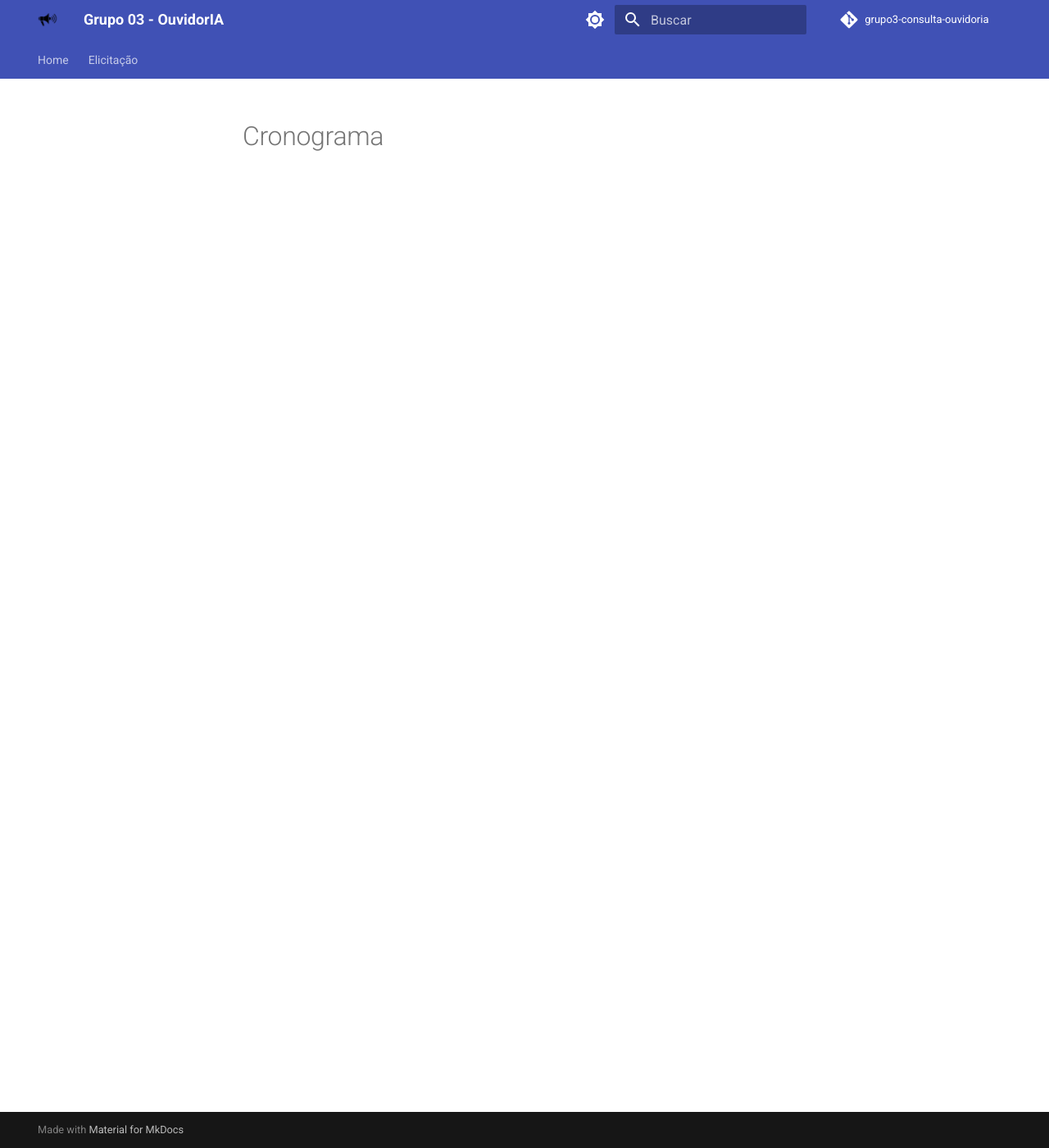
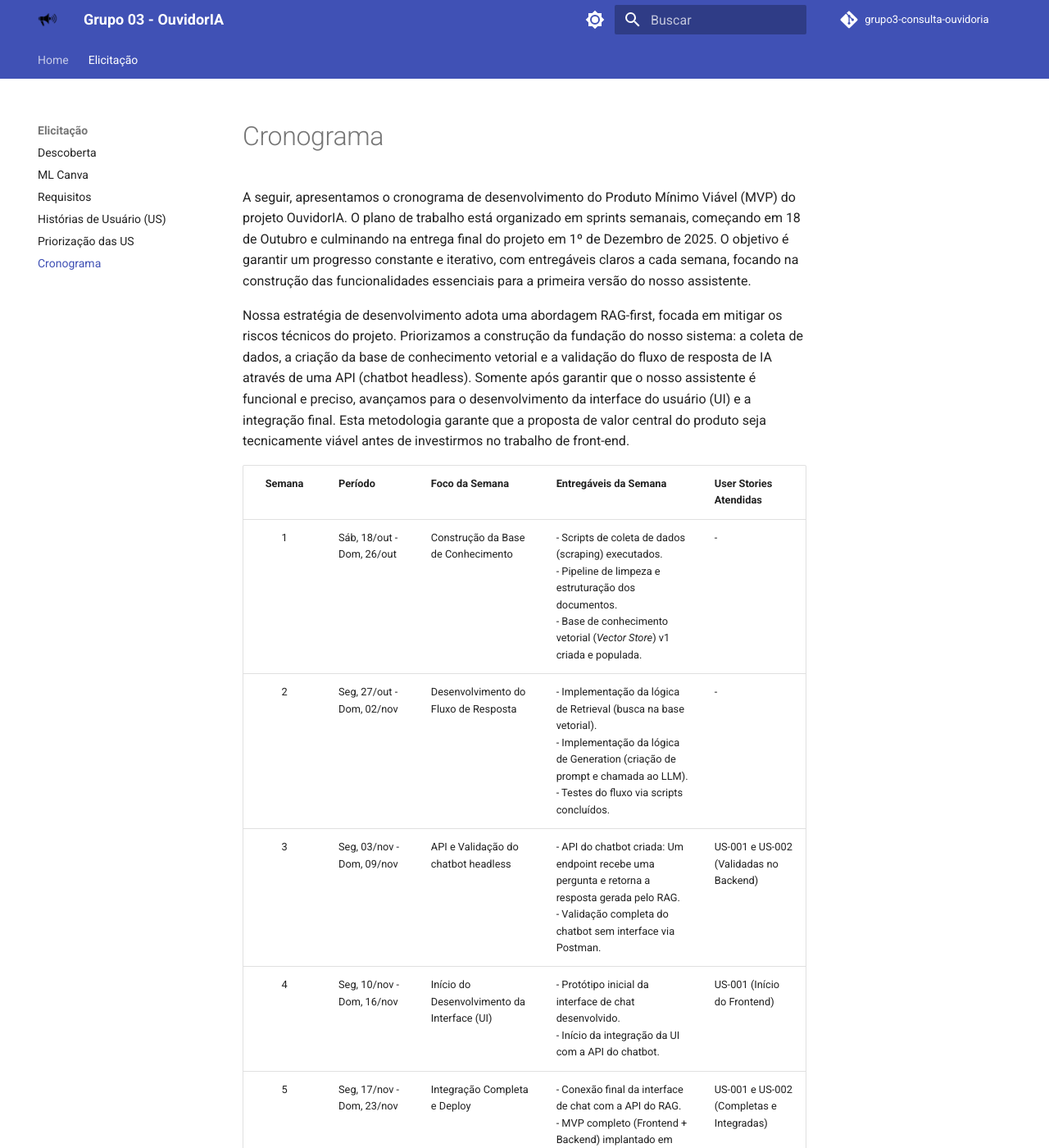
Before and after one commit to unb-Sistemas-de-Machine-learning/grupo3-consulta-ouvidoria, an MkDocs documentation site: the page built from docs/Elicitação/cronograma.md, in a window 1280 px wide and 1400 px high. Shown: the whole window at 82% size. Built offline with MkDocs 1.6.1 and Material for MkDocs 9.7.7, drawn with Linux system fonts in a browser that asks for light colours; comment, search, counter and statistics services are not loaded; some of the changed text lies outside the part shown.

Commit message:
docs(cronograma): Adicionando a tabela de descrição do cronograma

```diff
--- a/docs/Elicitação/cronograma.md
+++ b/docs/Elicitação/cronograma.md
@@ -1 +1,15 @@
 # Cronograma
+
+A seguir, apresentamos o cronograma de desenvolvimento do Produto Mínimo Viável (MVP) do projeto OuvidorIA. O plano de trabalho está organizado em sprints semanais, começando em 18 de Outubro e culminando na entrega final do projeto em 1º de Dezembro de 2025. O objetivo é garantir um progresso constante e iterativo, com entregáveis claros a cada semana, focando na construção das funcionalidades essenciais para a primeira versão do nosso assistente.
+
+Nossa estratégia de desenvolvimento adota uma abordagem RAG-first, focada em mitigar os riscos técnicos do projeto. Priorizamos a construção da fundação do nosso sistema: a coleta de dados, a criação da base de conhecimento vetorial e a validação do fluxo de resposta de IA através de uma API (chatbot headless). Somente após garantir que o nosso assistente é funcional e preciso, avançamos para o desenvolvimento da interface do usuário (UI) e a integração final. Esta metodologia garante que a proposta de valor central do produto seja tecnicamente viável antes de investirmos no trabalho de front-end.
+
+| Semana | Período | Foco da Semana | Entregáveis da Semana | User Stories Atendidas |
+|:-:|-|-|-|-|
+| 1 | Sáb, 18/out - Dom, 26/out | Construção da Base de Conhecimento | - Scripts de coleta de dados (scraping) executados.<br>- Pipeline de limpeza e estruturação dos documentos.<br>- Base de conhecimento vetorial (_Vector Store_) v1 criada e populada. | - |
+| 2 | Seg, 27/out - Dom, 02/nov | Desenvolvimento do Fluxo de Resposta | - Implementação da lógica de Retrieval (busca na base vetorial).<br>- Implementação da lógica de Generation (criação de prompt e chamada ao LLM).<br>- Testes do fluxo via scripts concluídos. | - |
+| 3 | Seg, 03/nov - Dom, 09/nov | API e Validação do chatbot headless | - API do chatbot criada: Um endpoint recebe uma pergunta e retorna a resposta gerada pelo RAG.<br>- Validação completa do chatbot sem interface via Postman. | US-001 e US-002 (Validadas no Backend) |
+| 4 | Seg, 10/nov - Dom, 16/nov | Início do Desenvolvimento da Interface (UI) | - Protótipo inicial da interface de chat desenvolvido.<br>- Início da integração da UI com a API do chatbot. | US-001 (Início do Frontend) |
+| 5 | Seg, 17/nov - Dom, 23/nov | Integração Completa e Deploy | - Conexão final da interface de chat com a API do RAG.<br>- MVP completo (Frontend + Backend) implantado em ambiente de testes. | US-001 e US-002 (Completas e Integradas) |
+| 6 | Seg, 24/nov - Dom, 30/nov | Testes de Usabilidade e Refinamento | - Realização de testes de integração com a interface.<br>- Coleta de feedback e refinamentos finais no frontend e nos prompts do RAG.<br>- Preparação da documentação e apresentação. | - |
+| 7 | Seg, 01/dez   | Entrega Final | - Apresentação e entrega final do MVP do OuvidorIA. | - |
--- a/mkdocs.yml
+++ b/mkdocs.yml
@@ -15,6 +15,7 @@ nav:
     - Requisitos: Elicitação/requisitos.md
     - Histórias de Usuário (US): Elicitação/historias-de-usuario.md
     - Priorização das US: Elicitação/priorizacao-us.md
+    - Cronograma: Elicitação/cronograma.md
 
 theme:
   name: material
```
